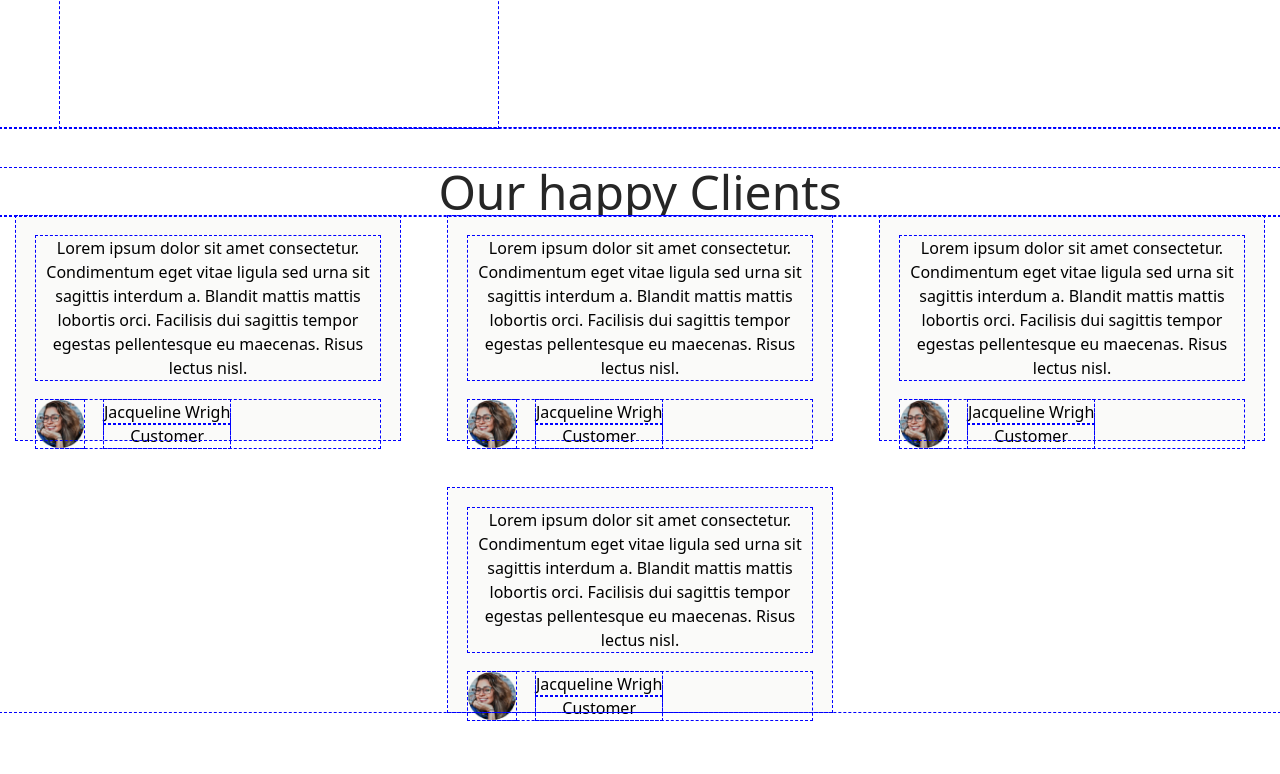
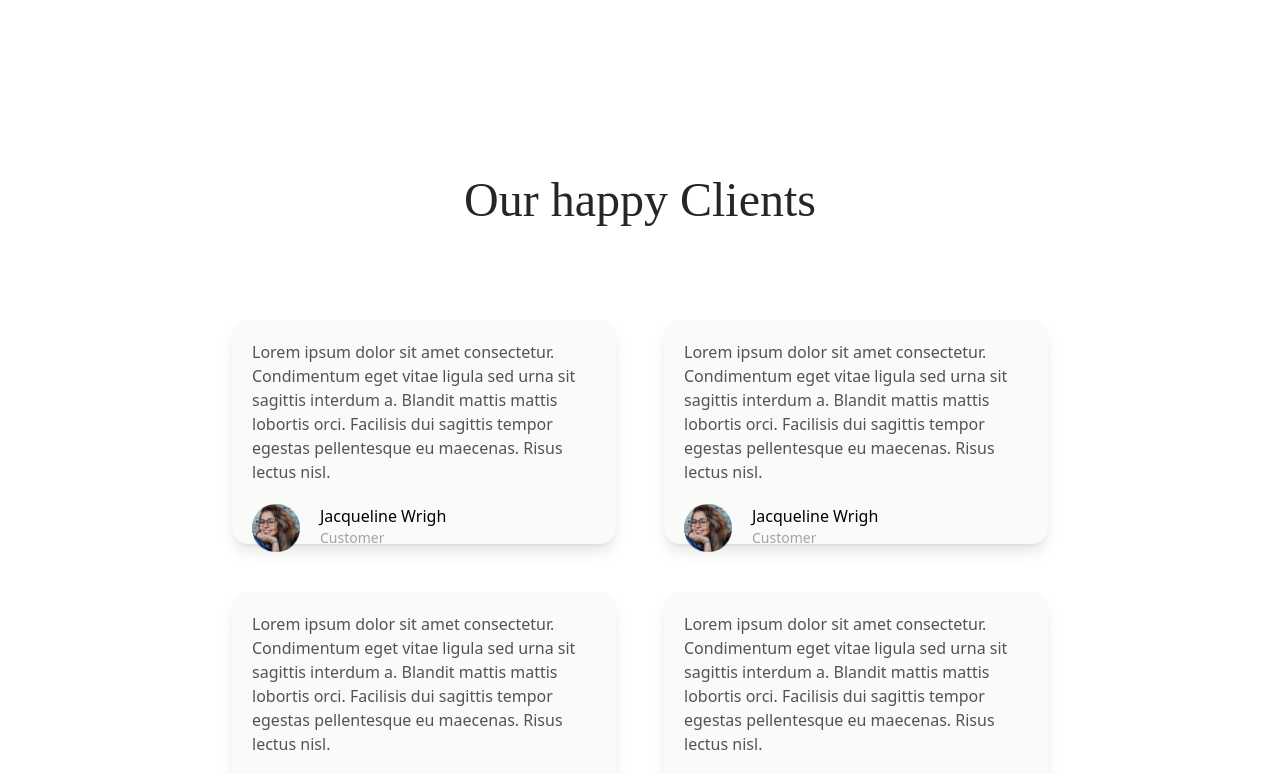
Before and after one commit to yegaraTech/CNC, a React (Vite) app: page / in a window 1280 px wide. Shown: the part 760-1534 px from the top of the page. Built offline with nearby package versions, Linux system fonts and the light colour scheme.

Commit message:
add some style

```diff
--- a/src/App.css
+++ b/src/App.css
@@ -1,4 +1,4 @@
 *{
     /* border: 1px solid red; */
-    outline: blue dashed 1px;
+    /* outline: blue dashed 1px; */
   }
--- a/src/components/Testimonial.jsx
+++ b/src/components/Testimonial.jsx
@@ -3,47 +3,47 @@ import photo1 from '../assets/Ellipse 1435.png'
 
 function Testimonial() {
   return (
-    <div className='container mx-auto flex flex-wrap bg-white min-h-screen justify-center'>
-        <div className='text-center py-10'>
-            <h5 className='text-neutral-800 text-5xl'>Our happy Clients</h5>
-            <div className='flex flex-wrap gap-12 justify-center'>
-                <div className='flex flex-col w-96 h-56 bg-stone-50 p-5 gap-5'>
-                    <p>Lorem ipsum dolor sit amet consectetur. Condimentum eget vitae ligula sed urna sit sagittis interdum a. Blandit mattis mattis lobortis orci. Facilisis dui sagittis tempor egestas pellentesque eu maecenas. Risus lectus nisl.</p>
+    <div className='container mx-auto flex flex-wrap bg-white  justify-center space-y-4'>
+        <div className='text-center py-12 space-y-24'>
+            <h5 className='text-neutral-800 text-5xl font-[Preahvihear] '>Our happy Clients</h5>
+            <div className='flex flex-wrap gap-12 mx-8  justify-center max-w-5xl'>
+                <div className='flex flex-col w-96 h-56 bg-stone-50 p-5 gap-5 rounded-2xl shadow-lg'>
+                    <p className='text-zinc-600 text-left'>Lorem ipsum dolor sit amet consectetur. Condimentum eget vitae ligula sed urna sit sagittis interdum a. Blandit mattis mattis lobortis orci. Facilisis dui sagittis tempor egestas pellentesque eu maecenas. Risus lectus nisl.</p>
                     <div className='flex gap-5'>
                         <img src={photo1} className="w-12 h-12" alt="" />
-                        <div>
+                        <div className='text-left'>
                             <h3>Jacqueline Wrigh</h3>
-                            <p>Customer</p>
+                            <p className='text-neutral-400 text-sm '>Customer</p>
                         </div>
                     </div>
                 </div>
-                <div className='flex flex-col w-96 h-56 bg-stone-50 p-5 gap-5'>
-                    <p>Lorem ipsum dolor sit amet consectetur. Condimentum eget vitae ligula sed urna sit sagittis interdum a. Blandit mattis mattis lobortis orci. Facilisis dui sagittis tempor egestas pellentesque eu maecenas. Risus lectus nisl.</p>
+                <div className='flex flex-col w-96 h-56 bg-stone-50 p-5 gap-5 rounded-2xl shadow-lg'>
+                    <p className='text-zinc-600 text-left'>Lorem ipsum dolor sit amet consectetur. Condimentum eget vitae ligula sed urna sit sagittis interdum a. Blandit mattis mattis lobortis orci. Facilisis dui sagittis tempor egestas pellentesque eu maecenas. Risus lectus nisl.</p>
                     <div className='flex gap-5'>
                         <img src={photo1} className="w-12 h-12" alt="" />
-                        <div>
+                        <div className='text-left'>
                             <h3>Jacqueline Wrigh</h3>
-                            <p>Customer</p>
+                            <p className='text-neutral-400 text-sm '>Customer</p>
                         </div>
                     </div>
                 </div>
-                <div className='flex flex-col w-96 h-56 bg-stone-50 p-5 gap-5'>
-                    <p>Lorem ipsum dolor sit amet consectetur. Condimentum eget vitae ligula sed urna sit sagittis interdum a. Blandit mattis mattis lobortis orci. Facilisis dui sagittis tempor egestas pellentesque eu maecenas. Risus lectus nisl.</p>
+                <div className='flex flex-col w-96 h-56 bg-stone-50 p-5 gap-5 rounded-2xl shadow-lg'>
+                    <p className='text-zinc-600 text-left'>Lorem ipsum dolor sit amet consectetur. Condimentum eget vitae ligula sed urna sit sagittis interdum a. Blandit mattis mattis lobortis orci. Facilisis dui sagittis tempor egestas pellentesque eu maecenas. Risus lectus nisl.</p>
                     <div className='flex gap-5'>
                         <img src={photo1} className="w-12 h-12" alt="" />
-                        <div>
+                        <div className='text-left'>
                             <h3>Jacqueline Wrigh</h3>
-                            <p>Customer</p>
+                            <p className='text-neutral-400 text-sm '>Customer</p>
                         </div>
                     </div>
                 </div>
-                <div className='flex flex-col w-96 h-56 bg-stone-50 p-5 gap-5'>
-                    <p>Lorem ipsum dolor sit amet consectetur. Condimentum eget vitae ligula sed urna sit sagittis interdum a. Blandit mattis mattis lobortis orci. Facilisis dui sagittis tempor egestas pellentesque eu maecenas. Risus lectus nisl.</p>
+                <div className='flex flex-col w-96 h-56 bg-stone-50 p-5 gap-5 rounded-2xl shadow-lg'>
+                    <p className='text-zinc-600 text-left'>Lorem ipsum dolor sit amet consectetur. Condimentum eget vitae ligula sed urna sit sagittis interdum a. Blandit mattis mattis lobortis orci. Facilisis dui sagittis tempor egestas pellentesque eu maecenas. Risus lectus nisl.</p>
                     <div className='flex gap-5'>
                         <img src={photo1} className="w-12 h-12" alt="" />
-                        <div>
+                        <div className='text-left'>
                             <h3>Jacqueline Wrigh</h3>
-                            <p>Customer</p>
+                            <p className='text-neutral-400 text-sm '>Customer</p>
                         </div>
                     </div>
                 </div>
```
